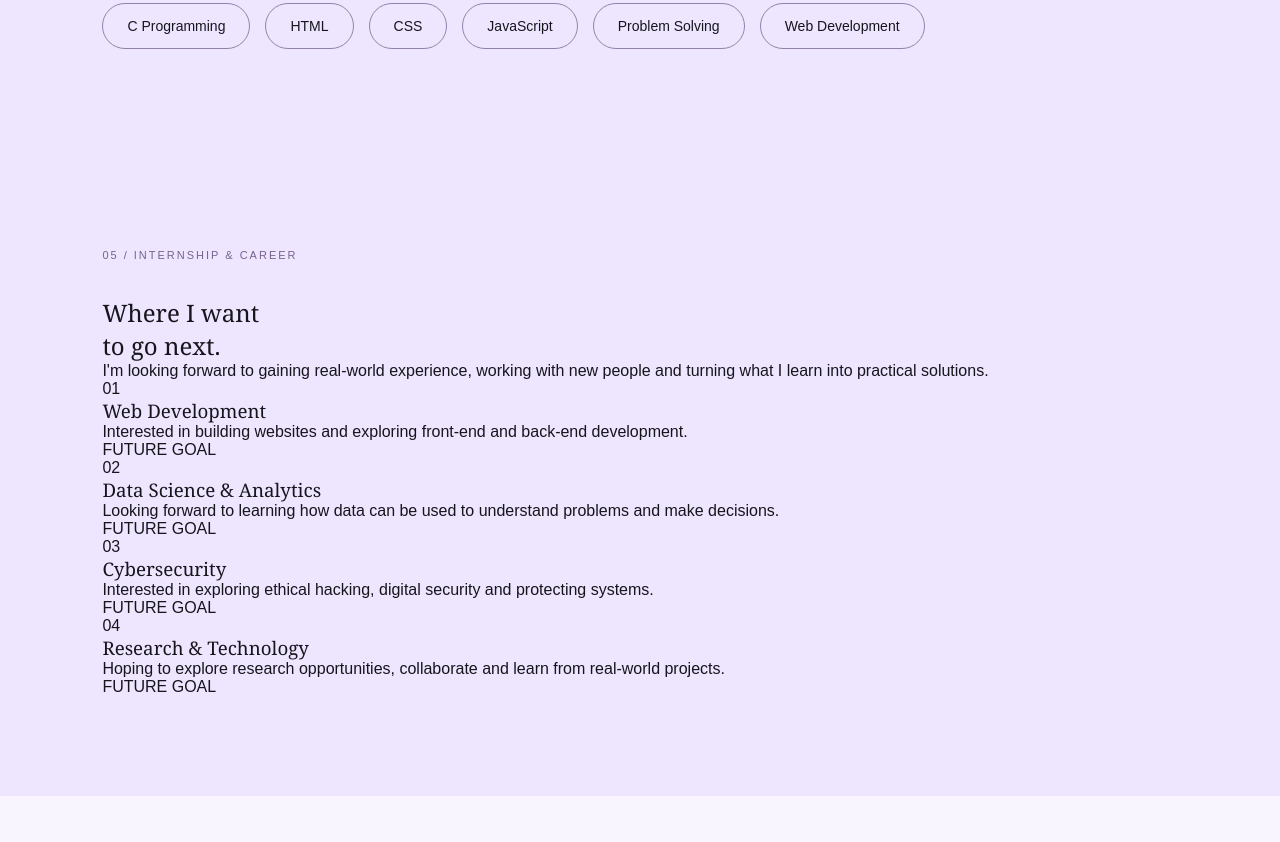
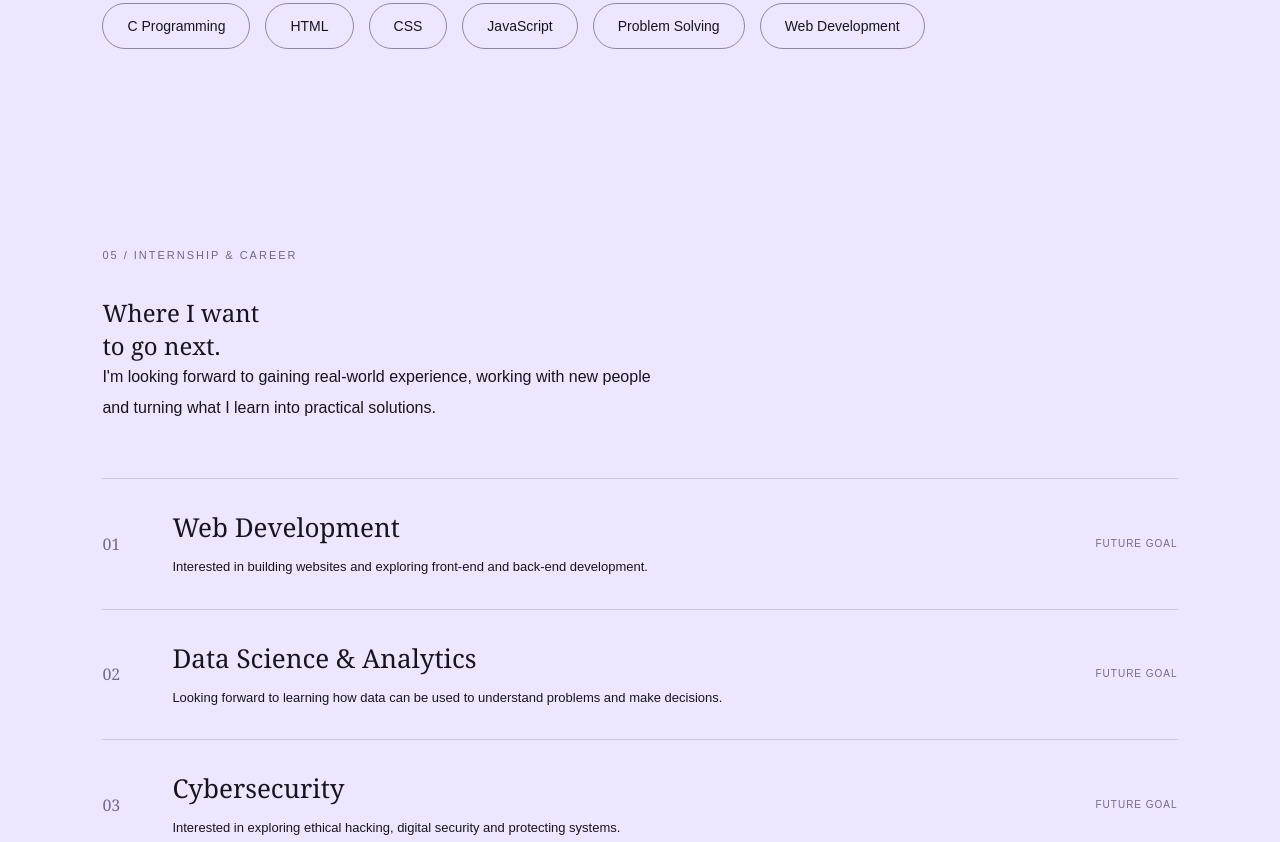
Before and after one commit to vidyapadalia/myportfolio, a plain HTML site: page index.html in a window 1280 px wide. Shown: the part 3507-4349 px from the top of the page. Drawn offline with Linux system fonts and the light colour scheme.

Commit message:
Update style.css

```diff
--- a/style.css
+++ b/style.css
@@ -384,3 +384,56 @@ footer {
     border-bottom: 1px solid #17151c;
     padding-bottom: 5px;
 }
+
+/* INTERNSHIP */
+
+.internship {
+    background: #eee6ff;
+}
+
+.internship-intro {
+    max-width: 550px;
+    font-size: 16px;
+    line-height: 1.9;
+    margin-bottom: 55px;
+}
+
+.internship-item {
+    display: grid;
+    grid-template-columns: 50px 1fr auto;
+    gap: 20px;
+    align-items: center;
+    padding: 30px 0;
+    border-top: 1px solid #cfc5df;
+}
+
+.internship-item h3 {
+    font-size: 26px;
+    margin-bottom: 10px;
+}
+
+.internship-item span {
+    font-family: Georgia, serif;
+    color: #79668e;
+}
+
+.internship-item p {
+    font-size: 13px;
+    line-height: 1.8;
+}
+
+.internship-item .status {
+    font-size: 10px;
+    letter-spacing: 1px;
+    color: #79668e;
+}
+
+@media (max-width: 700px) {
+    .internship-item {
+        grid-template-columns: 30px 1fr;
+    }
+
+    .internship-item .status {
+        grid-column: 2;
+    }
+}
```
